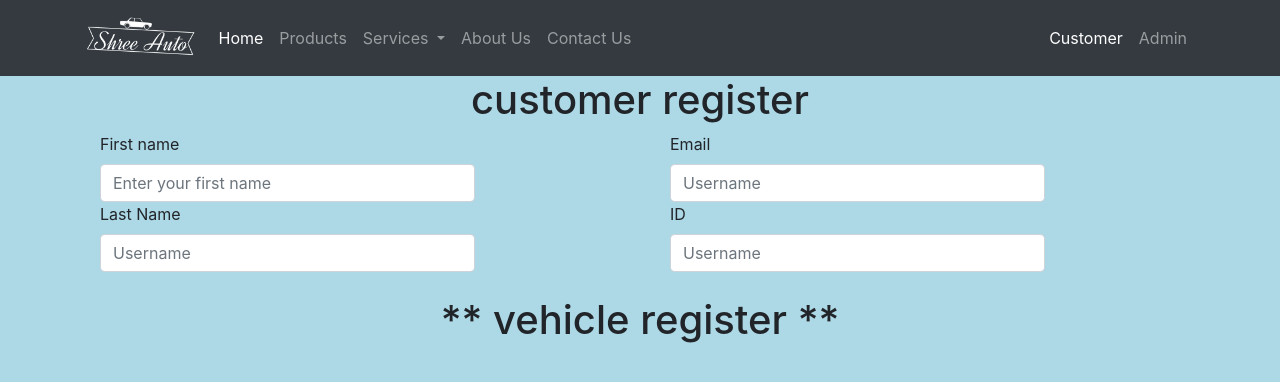
After one commit to swapnil-rajput/Shree_Automobile, a Django app: page /customer/ in a window 1280 px wide. The commit adds this page. Shown: the top 382 px of the page. Run offline with Django 3.2, Linux system fonts and the light colour scheme; some libraries are stand-ins or nearby versions; some web fonts are replaced.

Commit message:
icons added

```diff
--- a/Automobile_project/urls.py
+++ b/Automobile_project/urls.py
@@ -28,6 +28,7 @@ urlpatterns = [
     path('about_us/', views.about_us, name='about_us'),
     path('contact_us/', views.contact_us, name='contact_us'),
     path('services/', views.service, name='services'),
+    path('customer/', views.customer_page, name='customer'),
 
 ]
 if settings.DEBUG:
--- /dev/null
+++ b/templates/customer.html
@@ -0,0 +1,52 @@
+{% include 'navbar.html' %}
+{% load static %}
+<head>
+    <title>{% block title %}customer page {% endblock title %}</title>
+    <link rel="shortcut icon"  href="{% static 'images/customer.png' %}"/>
+<style>
+    h1{
+    text-align:center;
+    }
+    body{
+    background-color:lightblue;
+    }
+</style>
+</head>
+<body>
+{% block header %}
+
+{% endblock header %}
+<div class="container cont">
+    <h1>customer register</h1>
+    <div class="row">
+        <div class="col-sm-0"></div>
+        <div class="col-md-6">
+            <label class="label col-sm-6 ">First name</label>
+            <div class="col-sm-9">
+                <input type="text" class="form-control" name="name" placeholder="Enter your first name">
+            </div>
+            <label class="label col-sm-6 ">Last Name</label>
+            <div class="col-md-9">
+                <input type="text" class="form-control" name="name" placeholder="Username">
+            </div>
+        </div>
+
+        <div class="col-md-6">
+            <label class="label col-sm-6 ">Email</label>
+            <div class="col-md-9">
+                <input type="text" class="form-control" name="name" placeholder="Username">
+            </div>
+            <label class="label col-sm-6 ">ID</label>
+            <div class="col-md-9">
+                <input type="text" class="form-control" name="name" placeholder="Username">
+            </div>
+        </div>
+
+    </div>
+
+<br>
+</div>
+<div class="container">
+<h1>** vehicle register **</h1>
+    </div>
+</body>
--- a/templates/landing.html
+++ b/templates/landing.html
@@ -4,6 +4,7 @@
 <html lang="en">
 <head>
     <title>{% block title %}Shree Automobile car service center{% endblock %}</title>
+  <link rel="shortcut icon" href="{% static 'images/home.png' %}" style="width:100%;"/>
 </head>
 <body>
 {% block header %}
--- a/templates/navbar.html
+++ b/templates/navbar.html
@@ -55,10 +55,10 @@
           </ul>
     <ul class="nav navbar-nav ">
         <li class="nav-item active">
-          <a class="nav-link" href="#">Customer</a>
+          <a class="nav-link" href="{% url 'customer' %}">Customer</a>
         </li>
         <li class="nav-item">
-          <a class="nav-link" href="{% url 'login' %}">Owner</a>
+          <a class="nav-link" href="{% url 'login' %}">Admin</a>
         </li>
       </ul>
   </div>
--- a/templates/product.html
+++ b/templates/product.html
@@ -1,10 +1,12 @@
 <!DOCTYPE html>
 {% include 'navbar.html' %}
+{% load static %}
 <html lang="en">
 <head>
     <meta charset="UTF-8">
     <meta name="viewport" content="width=device-width, initial-scale=1">
     <title>{% block title %}Products{% endblock %}</title>
+    <link rel="shortcut icon" href="{% static 'images/product-icon.jpg' %}" />
     <style>
         #container1{
         background-color:#e6e6e6;
--- a/templates/service.html
+++ b/templates/service.html
@@ -2,7 +2,8 @@
 {% load static %}
 <head>
 <title>{% block title %}Services{% endblock title %}</title>
-<style>
+<link rel="shortcut icon" href="{% static 'images/car-service.png'%}" style="width:100%;"/>
+    <style>
 
     body{
         background-color: #e6e6e6;
--- a/webApp/views.py
+++ b/webApp/views.py
@@ -62,3 +62,7 @@ def contact_us(request):
 
 def service(request):
     return render(request, 'service.html')
+
+
+def customer_page(request):
+    return render(request, 'customer.html')
```
Also changed, not shown: static/images/car-service.png (added), static/images/customer.png (added), static/images/home.png (added), static/images/product-icon.jpg (added).
